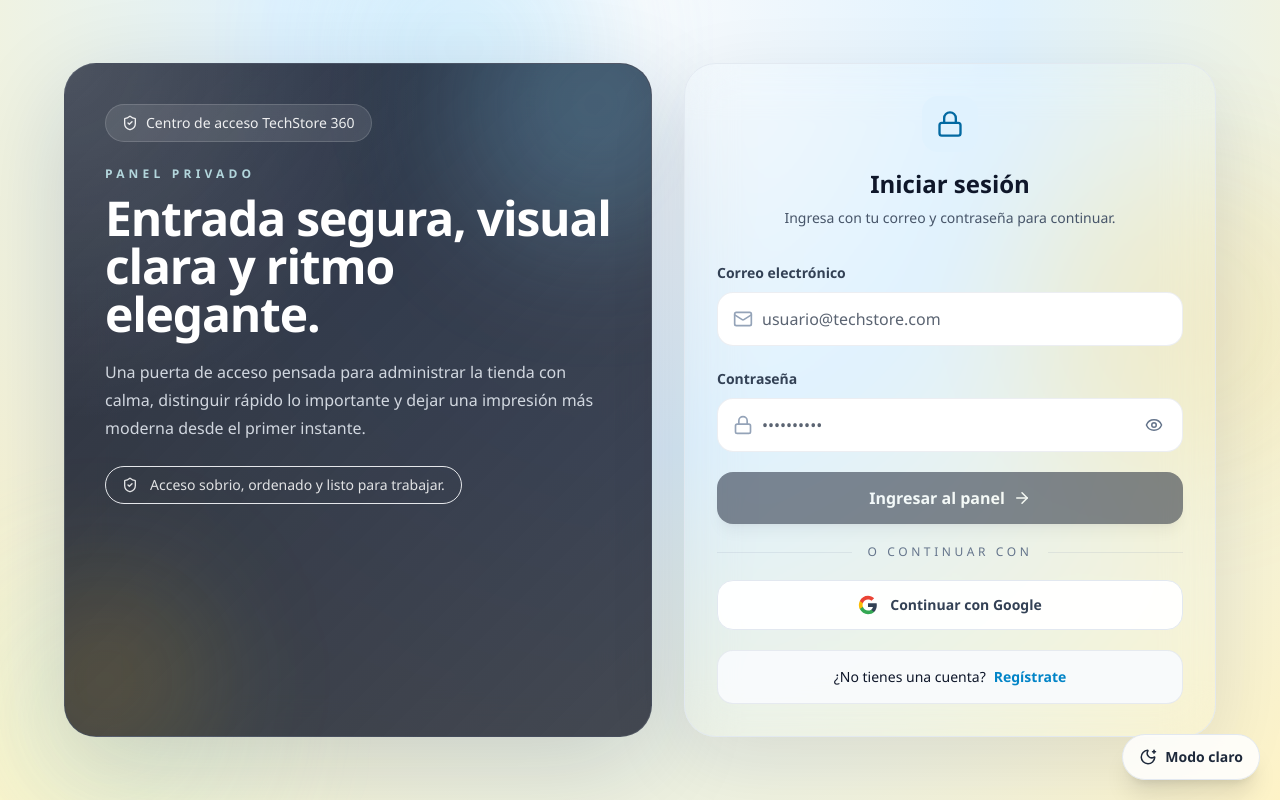
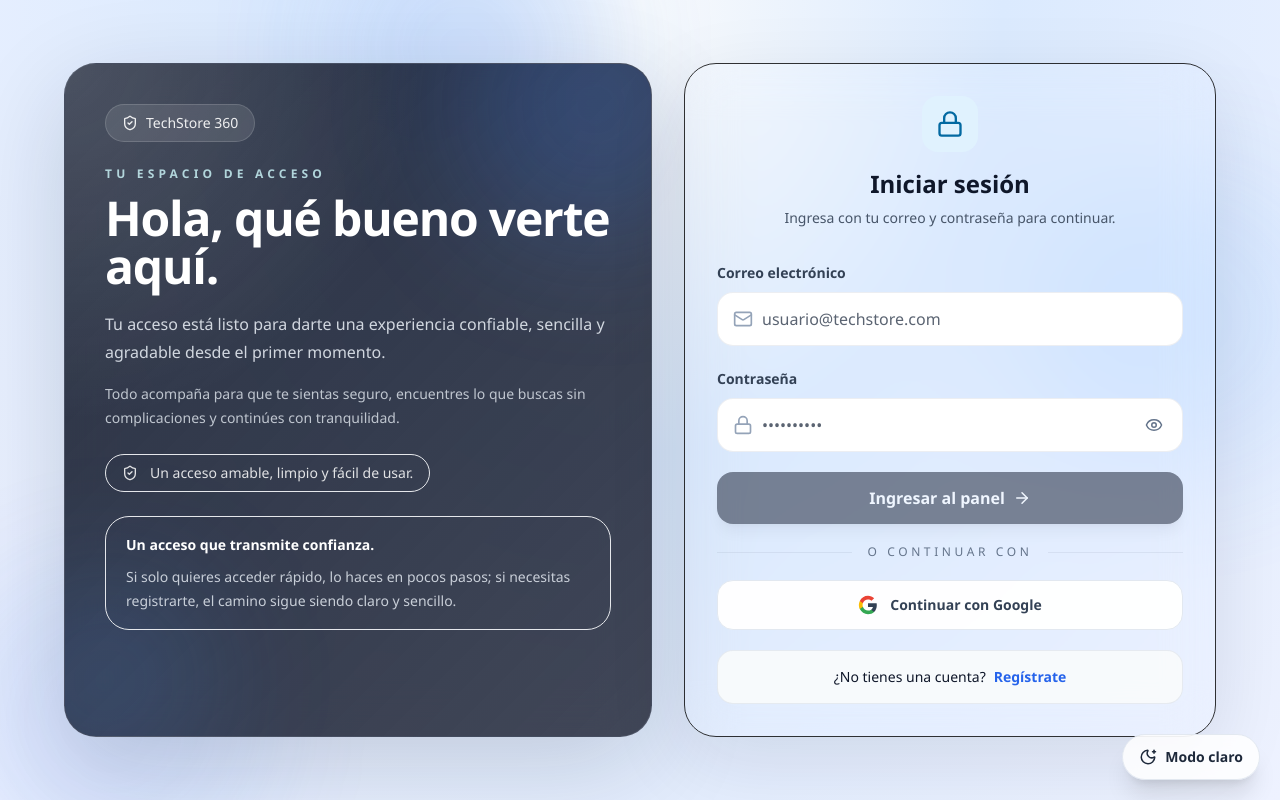
Before and after one commit to NIXON-HS/ProyectoValido, a React (Create React App) app in the folder web-client/: page /login in a window 1280 px wide. Built offline with nearby package versions, Linux system fonts and the light colour scheme; no server answers; the HTML template or start-up script is replaced by a standard one.

Commit message:
style(login): login y registro arreglado

```diff
--- a/web-client/src/index.css
+++ b/web-client/src/index.css
@@ -13,15 +13,15 @@ html {
   --app-border: rgba(148, 163, 184, 0.18);
   --app-border-strong: rgba(148, 163, 184, 0.3);
   --app-muted: #5b6472;
-  --app-accent: #0284c7;
-  --app-accent-soft: rgba(14, 165, 233, 0.16);
-  --app-success: #059669;
-  --app-warning: #d97706;
-  --app-danger: #e11d48;
-  --login-shell: radial-gradient(ellipse at top, #f8fafc 0%, #e0f2fe 40%, #fef3c7 100%);
-  --login-orb-a: rgba(125, 211, 252, 0.24);
-  --login-orb-b: rgba(251, 191, 36, 0.16);
-  --login-orb-c: rgba(165, 243, 252, 0.18);
+  --app-accent: #2563eb;
+  --app-accent-soft: rgba(37, 99, 235, 0.14);
+  --app-success: #2563eb;
+  --app-warning: #1d4ed8;
+  --app-danger: #b91c1c;
+  --login-shell: radial-gradient(ellipse at top, #f8fafc 0%, #dbeafe 40%, #eef2ff 100%);
+  --login-orb-a: rgba(59, 130, 246, 0.22);
+  --login-orb-b: rgba(96, 165, 250, 0.16);
+  --login-orb-c: rgba(37, 99, 235, 0.14);
   background: var(--app-bg);
   color: var(--app-fg);
 }
@@ -35,15 +35,15 @@ html[data-theme='dark'] {
   --app-border: rgba(51, 65, 85, 0.62);
   --app-border-strong: rgba(71, 85, 105, 0.72);
   --app-muted: #94a3b8;
-  --app-accent: #38bdf8;
-  --app-accent-soft: rgba(56, 189, 248, 0.12);
-  --app-success: #34d399;
-  --app-warning: #fbbf24;
-  --app-danger: #fb7185;
-  --login-shell: radial-gradient(ellipse at top, #0f172a 0%, #111827 45%, #020617 100%);
-  --login-orb-a: rgba(14, 165, 233, 0.20);
-  --login-orb-b: rgba(217, 119, 6, 0.10);
-  --login-orb-c: rgba(34, 211, 238, 0.10);
+  --app-accent: #60a5fa;
+  --app-accent-soft: rgba(96, 165, 250, 0.12);
+  --app-success: #60a5fa;
+  --app-warning: #3b82f6;
+  --app-danger: #f87171;
+  --login-shell: radial-gradient(ellipse at top, #0f172a 0%, #0b1320 45%, #020617 100%);
+  --login-orb-a: rgba(59, 130, 246, 0.20);
+  --login-orb-b: rgba(96, 165, 250, 0.10);
+  --login-orb-c: rgba(37, 99, 235, 0.10);
   background: var(--app-bg);
   color: var(--app-fg);
 }
--- a/web-client/src/pages/Login.jsx
+++ b/web-client/src/pages/Login.jsx
@@ -237,7 +237,7 @@ function useLoginController() {
         : !loading && !emailError && password.length > 0;
 
     const panelClasses = isLight
-        ? 'bg-white/94 border-slate-200/90 shadow-[0_24px_80px_rgba(15,23,42,0.10)]'
+        ? 'bg-white/94 border-black/80 shadow-[0_24px_80px_rgba(15,23,42,0.10)]'
         : 'bg-slate-900/72 border-slate-700/70 shadow-[0_24px_80px_rgba(2,6,23,0.46)]';
     const buttonClasses = isLight
         ? 'bg-slate-900 text-white hover:bg-slate-800 shadow-lg shadow-slate-900/10'
@@ -326,20 +326,29 @@ function LoginLeftPanel({ isLight }) {
             <div className="relative z-10 max-w-xl">
                 <div className="mb-6 inline-flex items-center gap-2 rounded-full border border-white/15 bg-white/10 px-4 py-2 text-sm font-medium text-white/90">
                     <ShieldCheck size={16} />
-                    Centro de acceso TechStore 360
+                    TechStore 360
                 </div>
 
                 <div>
-                    <p className="text-xs font-semibold uppercase tracking-[0.35em] text-cyan-100/80">Panel privado</p>
+                    <p className="text-xs font-semibold uppercase tracking-[0.35em] text-cyan-100/80">Tu espacio de acceso</p>
                     <h1 className="mt-3 text-4xl font-black tracking-tight text-white sm:text-5xl">
-                        Entrada segura, visual clara y ritmo elegante.
+                        Hola, qué bueno verte aquí.
                     </h1>
                     <p className="mt-5 max-w-lg text-base leading-7 text-slate-200/90">
-                        Una puerta de acceso pensada para administrar la tienda con calma, distinguir rápido lo importante y dejar una impresión más moderna desde el primer instante.
+                        Tu acceso está listo para darte una experiencia confiable, sencilla y agradable desde el primer momento.
+                    </p>
+                    <p className="mt-4 max-w-lg text-sm leading-6 text-slate-200/80">
+                        Todo acompaña para que te sientas seguro, encuentres lo que buscas sin complicaciones y continúes con tranquilidad.
                     </p>
                     <div className="mt-6 inline-flex items-center gap-3 rounded-full border border-white/12 bg-white/8 px-4 py-2 text-sm text-white/85">
                         <ShieldCheck size={16} />
-                        Acceso sobrio, ordenado y listo para trabajar.
+                        Un acceso amable, limpio y fácil de usar.
+                    </div>
+                    <div className="mt-6 rounded-[1.5rem] border border-white/12 bg-white/8 px-5 py-4 text-sm leading-6 text-slate-100/90">
+                        <p className="font-semibold text-white">Un acceso que transmite confianza.</p>
+                        <p className="mt-2 text-slate-200/85">
+                            Si solo quieres acceder rápido, lo haces en pocos pasos; si necesitas registrarte, el camino sigue siendo claro y sencillo.
+                        </p>
                     </div>
                 </div>
             </div>
```
